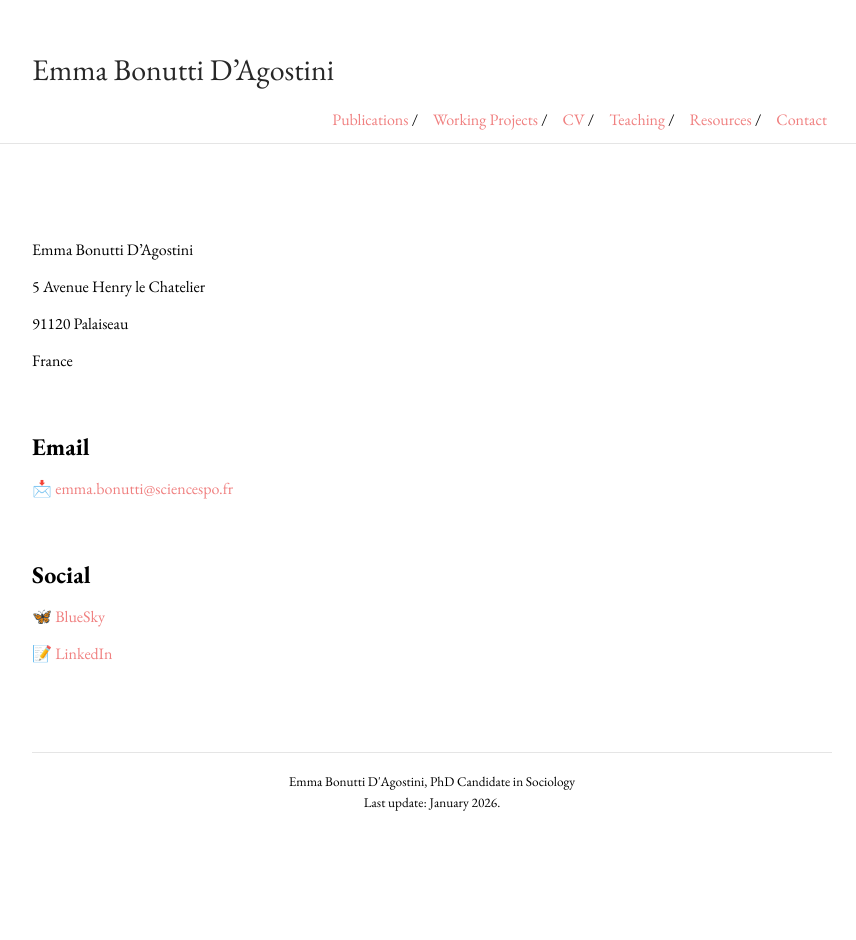
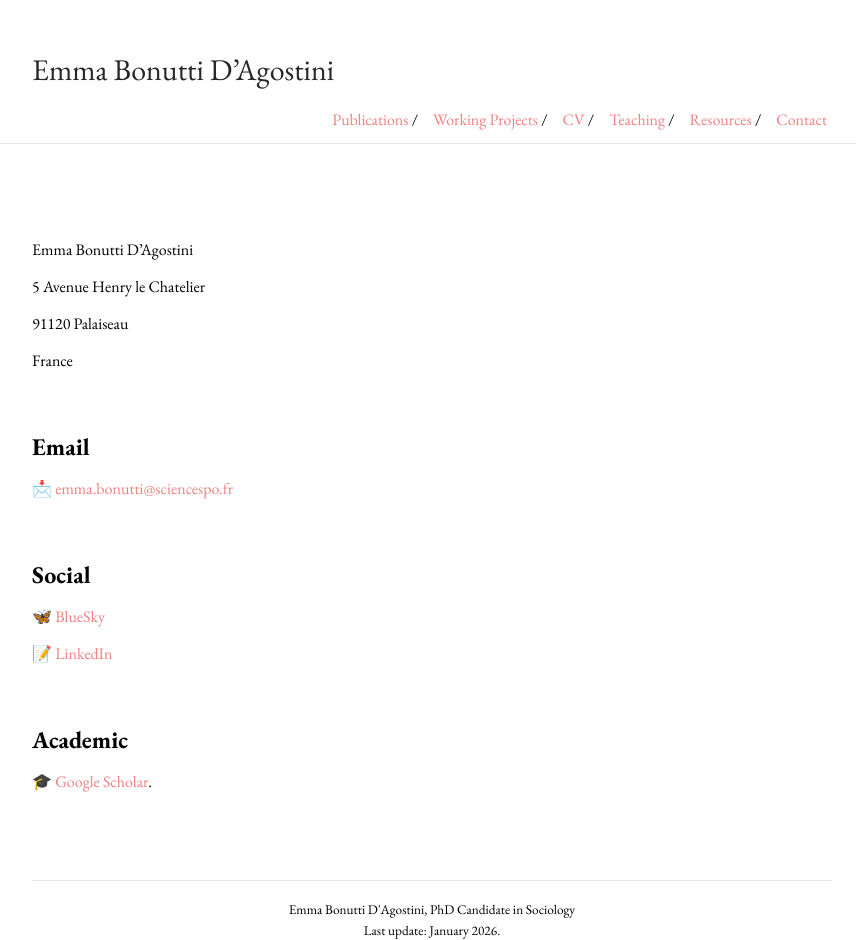
Before and after one commit to emmabonuttidagostini/emmabonuttidagostini.github.io, a Jekyll site: the page built from contact.md, in a window 1280 px wide. Shown: the whole page, without its empty margins (208-1064 px from the left). Built offline with Jekyll 4.4.1, drawn with Linux system fonts in a browser that asks for light colours; before the commit the page ends 900 px from its top, so only the background shows below that.

Commit message:
Add Academic section with Google Scholar link
Added an Academic section with a link to Google Scholar.

```diff
--- a/contact.md
+++ b/contact.md
@@ -25,4 +25,9 @@ France
 📝 [LinkedIn](https://www.linkedin.com/in/emma-bonutti-d-agostini-2b8026231)
 
 
+## Academic
+
+🎓 [Google Scholar](https://scholar.google.com/citations?user=I_1wLVkAAAAJ&hl=it&oi=ao).
+
+
 <div style="height: 70px;"></div>
```
